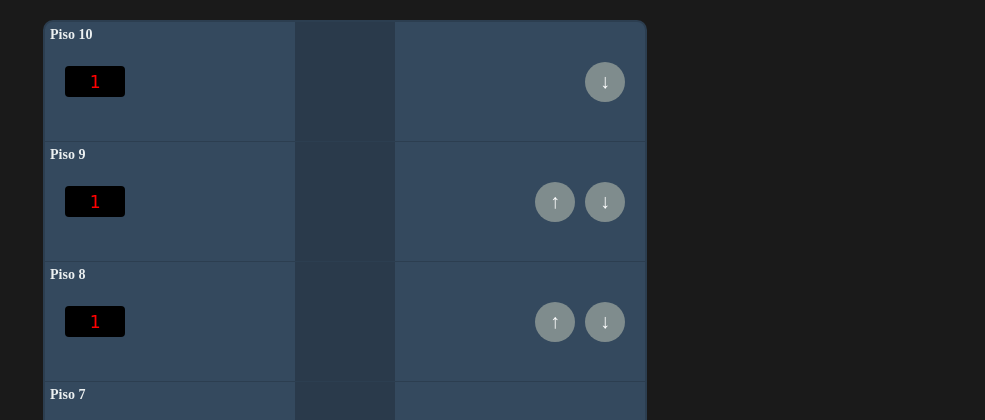
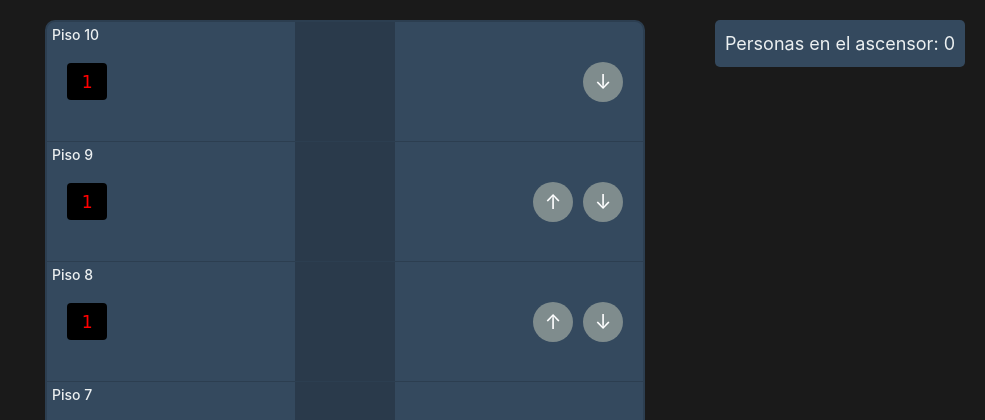
Before and after one commit to CtpN3m01/Prototipo-Elevador-RequerimientosDeSoftware, a Flask app: page / in a window 1280 px wide. Shown: the top 420 px of the page, without its empty margins (295-1280 px from the left). Run offline with Flask 3, Linux system fonts and the light colour scheme; some libraries are stand-ins or nearby versions.

Commit message:
Update elevator.html

```diff
--- a/templates/elevator.html
+++ b/templates/elevator.html
@@ -4,6 +4,10 @@
     <meta charset="UTF-8">
     <meta name="viewport" content="width=device-width, initial-scale=1.0">
     <title>10-Floor Elevator Building</title>
+    <link href="https://stackpath.bootstrapcdn.com/bootstrap/4.5.2/css/bootstrap.min.css" rel="stylesheet">
+    <script src="https://code.jquery.com/jquery-3.5.1.slim.min.js"></script>
+    <script src="https://cdn.jsdelivr.net/npm/@popperjs/core@2.5.4/dist/umd/popper.min.js"></script>
+    <script src="https://stackpath.bootstrapcdn.com/bootstrap/4.5.2/js/bootstrap.min.js"></script>
     <style>
         :root {
             --floor-height: 120px; /* Increased from 80px */
@@ -146,9 +150,21 @@
             font-size: 14px;
             color: #ecf0f1;
         }
+
+        .people-count {
+            position: absolute;
+            top: 20px;
+            right: 20px;
+            background: #34495e;
+            color: #ecf0f1;
+            padding: 10px;
+            border-radius: 5px;
+            font-size: 18px;
+        }
     </style>
 </head>
 <body>
+    <div class="people-count" id="peopleCount">Personas en el ascensor: 0</div>
     <div class="building">
         <div class="elevator-shaft">
             <div class="elevator">
@@ -248,10 +264,40 @@
         </div>
     </div>
 
+    <!-- Modal HTML -->
+    <div id="peopleModal" class="modal fade" tabindex="-1" role="dialog">
+        <div class="modal-dialog" role="document">
+            <div class="modal-content">
+                <div class="modal-header">
+                    <h5 class="modal-title">Personas en el Piso</h5>
+                    <button type="button" class="close" data-dismiss="modal" aria-label="Close">
+                        <span aria-hidden="true">&times;</span>
+                    </button>
+                </div>
+                <div class="modal-body">
+                    <div class="form-group">
+                        <label for="peopleOut">Personas que bajan:</label>
+                        <input type="number" class="form-control" id="peopleOut" min="0" value="0">
+                    </div>
+                    <div class="form-group">
+                        <label for="peopleIn">Personas que suben:</label>
+                        <input type="number" class="form-control" id="peopleIn" min="0" value="0">
+                    </div>
+                </div>
+                <div class="modal-footer">
+                    <button type="button" class="btn btn-primary" onclick="submitPeople()">Aceptar</button>
+                    <button type="button" class="btn btn-secondary" data-dismiss="modal">Cerrar</button>
+                </div>
+            </div>
+        </div>
+    </div>
+
     <script>
         let currentFloor = 1;
         let isMoving = false;
         let queue = [];
+        let currentPeople = 0;
+        const maxCapacity = 6;
         const elevator = document.querySelector('.elevator');
         const doors = document.getElementById('elevator-doors');
         const floorHeight = 120; // Updated to match new CSS floor height
@@ -292,6 +338,11 @@
             }
         }
 
+        function updatePeopleCount() {
+            const peopleCountDisplay = document.getElementById('peopleCount');
+            peopleCountDisplay.textContent = `Personas en el ascensor: ${currentPeople}`;
+        }
+
         let activeButtons = [];
 
         function callElevator(targetFloor, direction) {
@@ -317,13 +368,26 @@
         }
 
         function processQueue() {
-            if (queue.length === 0) return;
+            if (queue.length === 0) {
+                isMoving = false;
+                return;
+            }
 
             const nextCall = queue.shift();
+            // Usar currentFloor como punto de partida en lugar de regresar al piso 1
             moveElevator(nextCall.floor, nextCall.direction);
         }
 
+
         function moveElevator(targetFloor, direction) {
+            if (targetFloor === currentFloor) {
+                openDoors();
+                setTimeout(() => {
+                    showPeopleModal(targetFloor, direction);
+                }, FLOOR_WAIT_TIME);
+                return;
+            }
+
             isMoving = true;
             closeDoors();
 
@@ -348,26 +412,53 @@
 
                     if (progress === 1) {
                         clearInterval(moveInterval);
+                        currentFloor = targetFloor; // Actualizar el piso actual
                         updateFloorDisplays(targetFloor, null);
                         openDoors();
 
                         setTimeout(() => {
-                            closeDoors();
-                            setTimeout(() => {
-                                currentFloor = targetFloor;
-                                clearActiveButton(`button-${targetFloor}-${direction}`);
-                                isMoving = false;
-                                processQueue(); // Process the next call in the queue
-                            }, DOOR_OPERATION_TIME);
+                            showPeopleModal(targetFloor, direction);
                         }, FLOOR_WAIT_TIME);
                     }
                 }, UPDATE_INTERVAL);
             }, DOOR_OPERATION_TIME);
         }
 
+        function showPeopleModal(floor, direction) {
+            const modal = $('#peopleModal');
+            modal.data('floor', floor);
+            modal.data('direction', direction);
+            modal.modal('show');
+        }
+
+        function submitPeople() {
+            const modal = $('#peopleModal');
+            const floor = modal.data('floor');
+            const direction = modal.data('direction');
+            const peopleOut = parseInt(document.getElementById('peopleOut').value);
+            const peopleIn = parseInt(document.getElementById('peopleIn').value);
+
+            currentPeople = Math.max(0, currentPeople - peopleOut);
+
+            if (currentPeople + peopleIn > maxCapacity) {
+                const allowedPeopleIn = maxCapacity - currentPeople;
+                alert(`Subieron ${allowedPeopleIn} personas. ${peopleIn - allowedPeopleIn} personas no pudieron subir porque exceden la capacidad máxima.`);
+                currentPeople = maxCapacity;
+            } else {
+                currentPeople += peopleIn;
+            }
+
+            modal.modal('hide');
+            updatePeopleCount();
+            clearActiveButton(`button-${floor}-${direction}`);
+            isMoving = false;
+            processQueue(); // Process the next call in the queue
+        }
+
         // Update initial floor display
         updateFloorDisplays(currentFloor, null);
         updateElevatorPosition(currentFloor);
+        updatePeopleCount();
     </script>
 </body>
 </html>
```
